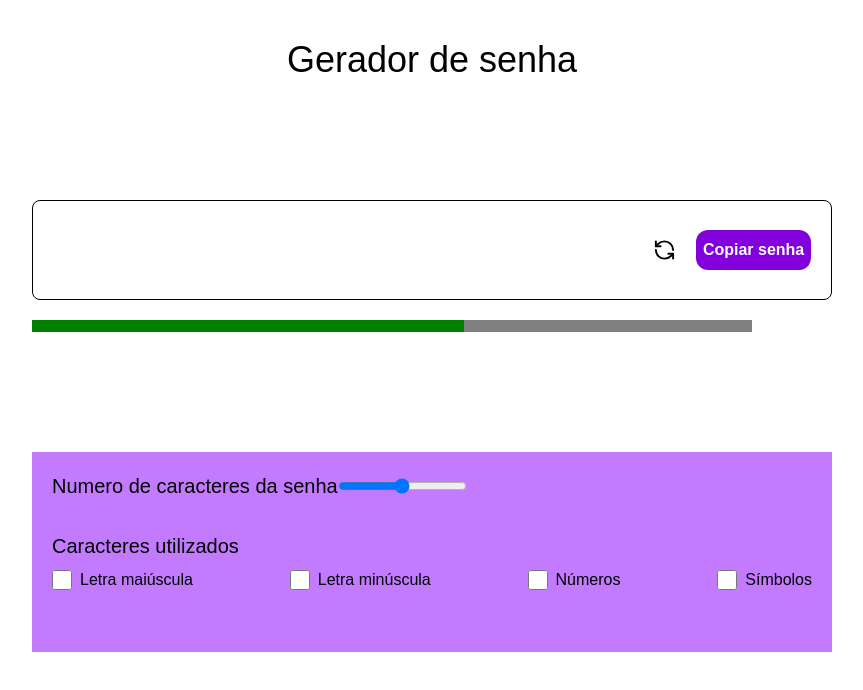
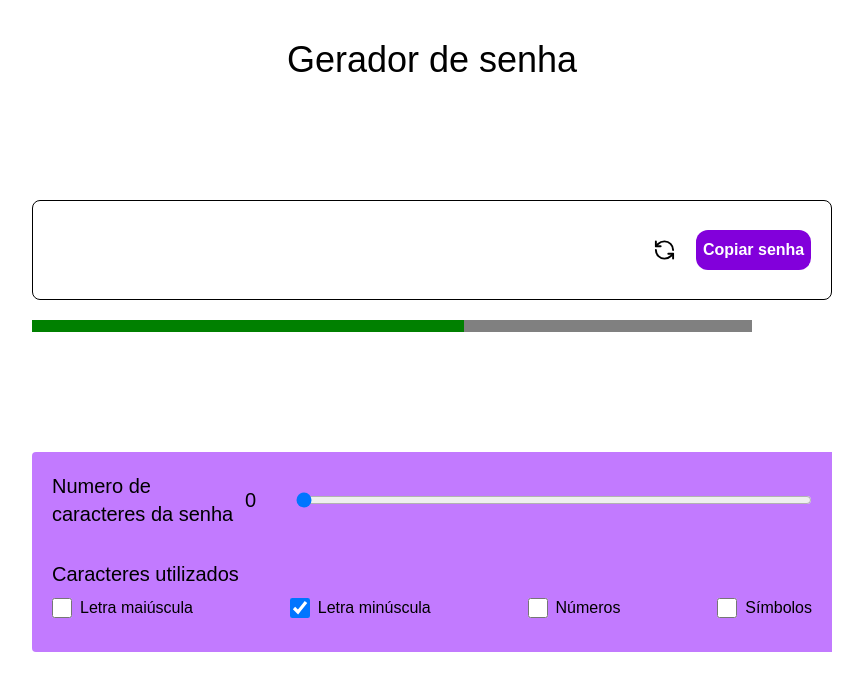
Before and after one commit to DevLetto/PasswordGenerator, a React (Vite) app in the folder PasswordGenerator/: page / in a window 1280 px wide. Shown: the top 690 px of the page, without its empty margins (208-1071 px from the left). Built offline with nearby package versions, Linux system fonts and the light colour scheme.

Commit message:
Edicao nas tags checkobox

```diff
--- a/PasswordGenerator/src/App.jsx
+++ b/PasswordGenerator/src/App.jsx
@@ -5,11 +5,29 @@ import StrengthBar from "./StrengthBar";
 function App() {
   const [password, setPassword] = useState("");
   const [passLength, setPassLength] = useState(0);
+  const [includeLower, setIncludeLower] = useState(true)
+  const [includeUpper, setIncludeUpper] = useState(false)
+  const [includeNum, setIncludeNum] = useState(false)
+  const [includeSym, setIncludeSym] = useState(false)
 
   const lowerCaseChars = "abcdefghijklmnopqrstuvwxyz";
   const upperCaseChars = "ABCDEFGHIJKLMNOPQRSTUVWXYZ";
   const numbers = "0123456789";
   const symbols = "!@#$%&*()-_=+^~§ªº/?;:.,<>\|";
+
+ const characters =
+  (includeLower ? lowerCaseChars : "") +
+  (includeUpper ? upperCaseChars : "") +
+  (includeNum ? numbers : "") +
+  (includeSym ? symbols : "");
+
+  // const generatePassword = () => {
+
+
+
+  // }
+
+
 
   return (
     <div className="w-screen h-screen bg-white flex justify-baseline items-center flex-col gap-30 pt-10">
@@ -35,10 +53,13 @@ function App() {
         </div>
       </div>
 
-      <div className="bg-purple-400 h-50  w-150 xl:w-200 p-5 flex flex-col gap-8">
-        <div className="flex flex-col xl:flex-row ">
-          <p className="text-xl font-[Arial]">Numero de caracteres da senha</p>
-          <input type="range" />
+      <div className="bg-purple-400 h-50  w-150 xl:w-200 p-5 flex flex-col gap-8 rounded-l">
+        <div className="flex flex-col xl:flex-row  xl:gap-10 gap-1">
+          <div className="flex flex-row gap-2 xl:gap-1 items-center">
+            <p className="text-xl font-[Arial]">Numero de caracteres da senha</p>
+            <p className="text-xl font-[Arial] ">{passLength}</p>
+          </div>
+          <input value={passLength} type="range" onChange={(e) => setPassLength(e.target.value)} className="w-full"/>
         </div>
         <div className="flex flex-col gap-2">
           <p className="text-xl font-[Arial]">Caracteres utilizados</p>
@@ -50,6 +71,8 @@ function App() {
                   type="checkbox"
                   name="maiscula"
                   id=""
+                  checked={includeUpper}
+                  onClick={() => setIncludeUpper(includeUpper => !includeUpper)}
                   className="size-5 roundend-lg "
                 />
                 <label htmlFor="maiuscula" className="font-[Arial]">
@@ -59,8 +82,10 @@ function App() {
               <li className="flex flex-row items-center gap-2">
                 <input
                   type="checkbox"
-                  name="minuscu;a"
+                  name="minuscula"
                   id=""
+                  checked={includeLower}
+                  onClick={() => setIncludeLower(includeLower => !includeLower)}
                   className="size-5 roundend-lg "
                 />
                 <label htmlFor="minuscula" className="font-[Arial]">
@@ -72,6 +97,8 @@ function App() {
                   type="checkbox"
                   name="numeros"
                   id=""
+                  checked={includeNum}
+                  onClick={() => setIncludeNum(includeNum => !includeNum)}
                   className="size-5 roundend-lg "
                 />
                 <label htmlFor="numeros" className="font-[Arial]">
@@ -83,6 +110,9 @@ function App() {
                   type="checkbox"
                   name="simbolos"
                   id=""
+                  checked={includeSym}
+                  onClick={() => setIncludeSym(includeSym => !includeSym)}
+
                   className="size-5 roundend-lg "
                 />
                 <label htmlFor="simbolos" className="font-[Arial]">
```
